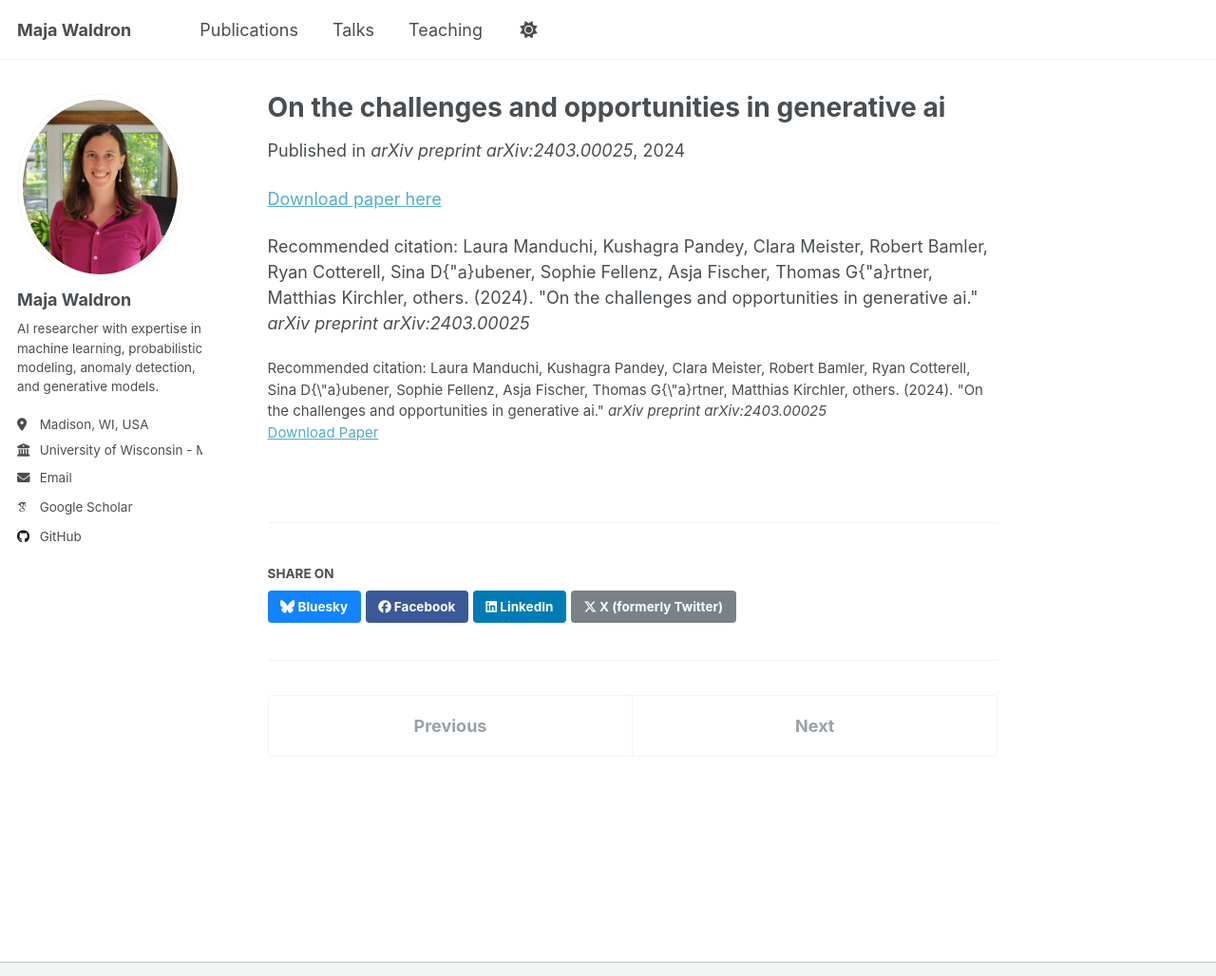
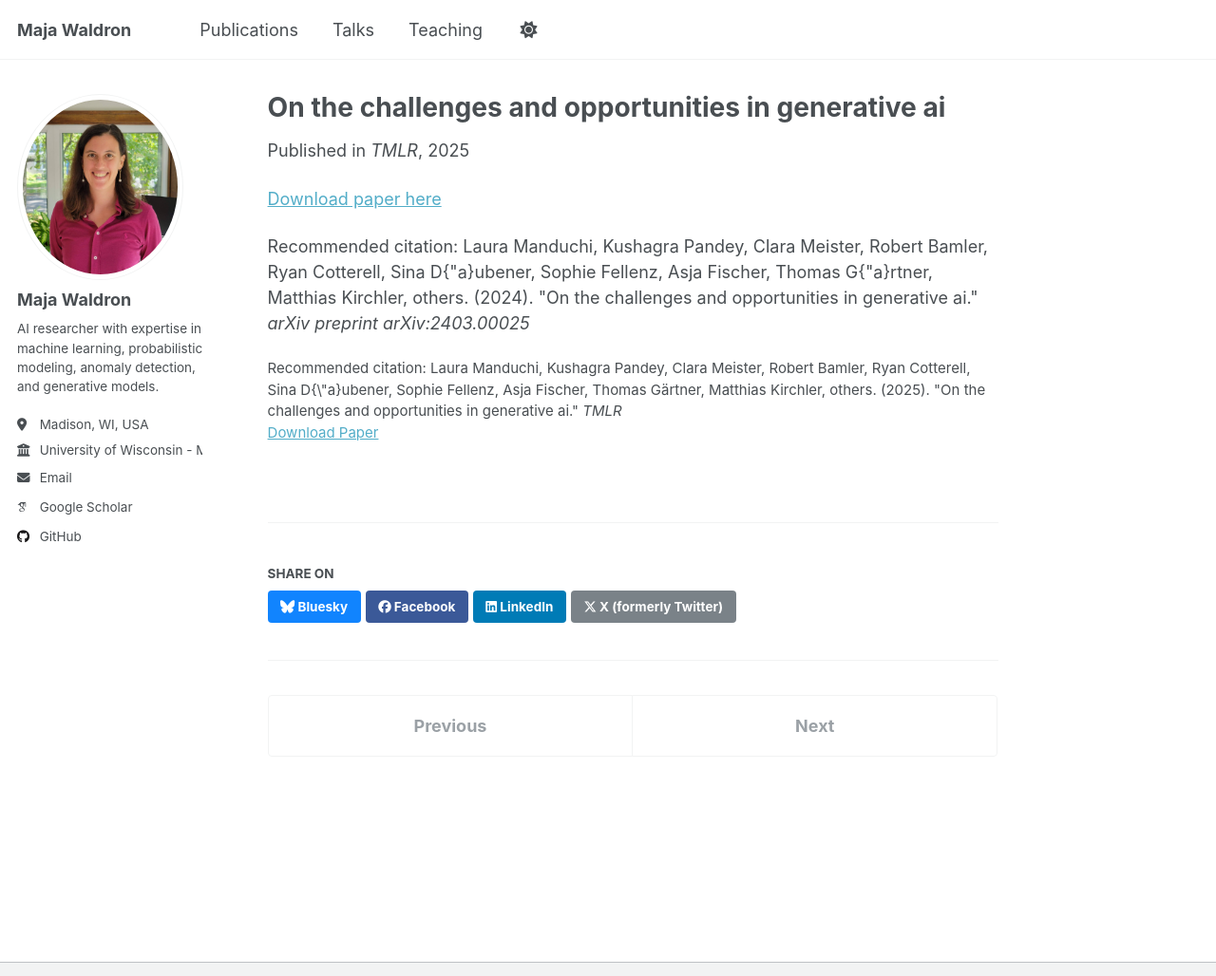
Before and after one commit to maja-waldron/maja-waldron.github.io, a Jekyll site: the page built from _publications/2024-On-the-challenges-and-opportunities-in-generative-ai.md, in a window 1280 px wide and 1224 px high, cut to the strip 0-1028 px from the top of the window. Shown: the whole strip at 95% size. Built offline with Jekyll 4.4.1, drawn with Linux system fonts in a browser that asks for light colours; some web fonts are replaced.

Commit message:
remove paginate

```diff
--- a/_config.yml
+++ b/_config.yml
@@ -296,8 +296,6 @@ sass:
 
 # Outputting
 permalink: /:categories/:title/
-# paginate: 5 # amount of posts to show
-# paginate_path: /page:num/
 timezone: Etc/UTC # http://en.wikipedia.org/wiki/List_of_tz_database_time_zones
 
 
--- a/_publications/2024-On-the-challenges-and-opportunities-in-generative-ai.md
+++ b/_publications/2024-On-the-challenges-and-opportunities-in-generative-ai.md
@@ -3,13 +3,13 @@ title: "On the challenges and opportunities in generative ai"
 collection: publications
 permalink: /publication/2024-On-the-challenges-and-opportunities-in-generative-ai
 excerpt: ''
-date: 2024-01-01
-venue: 'arXiv preprint arXiv:2403.00025'
+date: 2025-01-01
+venue: 'TMLR'
 paperurl: ''
-citation: 'Laura Manduchi, Kushagra Pandey, Clara Meister, Robert Bamler, Ryan Cotterell, Sina D{\"a}ubener, Sophie Fellenz, Asja Fischer, Thomas G{\"a}rtner, Matthias Kirchler,  others.
-(2024).
+citation: 'Laura Manduchi, Kushagra Pandey, Clara Meister, Robert Bamler, Ryan Cotterell, Sina D{\"a}ubener, Sophie Fellenz, Asja Fischer, Thomas Gärtner, Matthias Kirchler,  others.
+(2025).
 &quot;On the challenges and opportunities in generative ai.&quot;
-<i>arXiv preprint arXiv:2403.00025</i>'
+<i>TMLR</i>'
 ---
 
 
```
